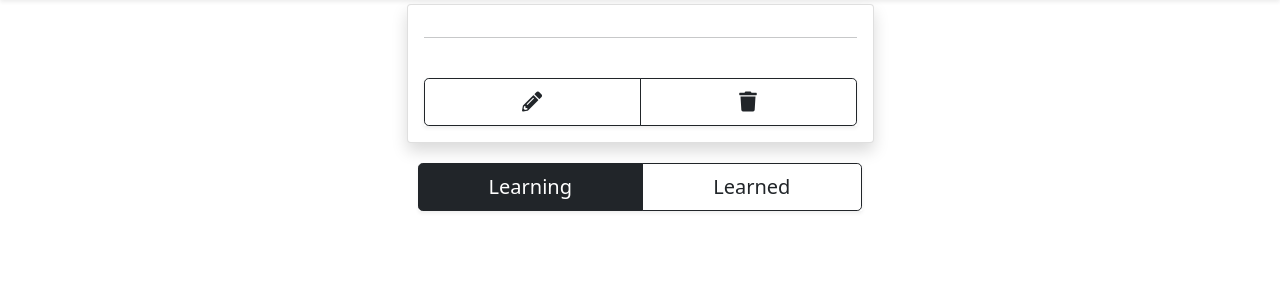
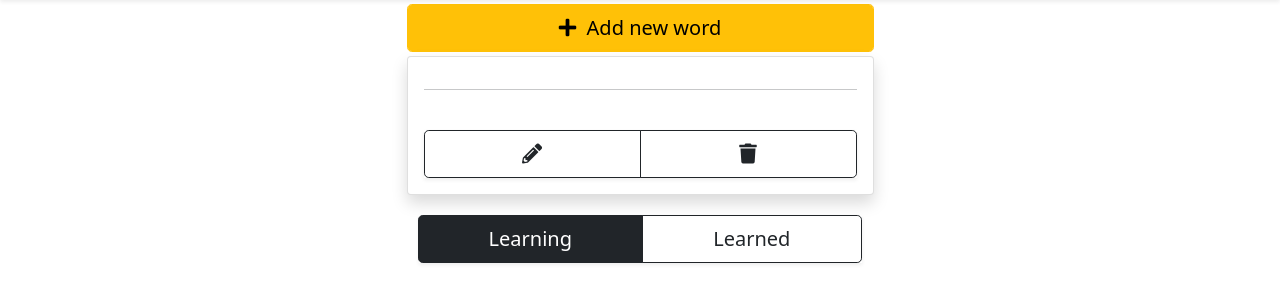
Before and after one commit to gasci/german-words, a Flask app: template templates/word.html in a window 1280 px wide. Shown: the part 64-367 px from the top of the page. Run offline with Flask 2, Linux system fonts and the light colour scheme; the template is opened without the code that fills it, so the values that code supplies are empty; the visitor is signed in with stand-in values (Sample User, id 1); some libraries are stand-ins or nearby versions.

Commit message:
legen.......dary

```diff
--- a/app.py
+++ b/app.py
@@ -246,16 +246,18 @@ class WordView(FlaskView):
     def add_update_word(self):
         user_id = session["user_id"]
         word_id = request.args.get("word_id")
-        word = request.args.get("word")
+        word = request.args.get("word", False)
         artikel = request.args.get("artikel", "")
         plural = request.args.get("plural", "")
         type = request.args.get("type")
         sentence = request.args.get("sentence")
+        difficulty = request.args.get("difficulty", 1)
         sentence_eng = request.args.get("sentence_eng")
         pronunciation = request.args.get("pronunciation")
         update = request.args.get("update", False)
 
-        print(word_id)
+        if update == "false":
+            update = False
 
         new_word = {
             "word": word,
@@ -264,28 +266,35 @@ class WordView(FlaskView):
             "sentence": sentence,
             "sentence_eng": sentence_eng,
             "pronunciation": pronunciation,
+            "difficulty": difficulty,
         }
+
 
         if type == "noun":
             new_word["artikel"] = artikel
             new_word["plural"] = plural
 
         if word and type:
-            db.add_update_word(word_id, new_word)
+            db.add_update_word(word_id, new_word, update)
+
+            message = "Updated database"
 
             if update:
+                message = "Updated database"
+
+            if word:
                 return (
-                    json.dumps({"success": True}),
+                    json.dumps({"success": True, "message": message}),
                     200,
                     {"ContentType": "application/json"},
                 )
+            else:
+                return (
+                    json.dumps({"success": False, "message": "No word entered"}),
+                    400,
+                    {"ContentType": "application/json"},
+                )
 
-            types = db.list_types()
-            return render_template(
-                "index.html",
-                types=types,
-                message="Updated database",
-            )
         else:
             types = db.list_types()
             return render_template("index.html", types=types, message="Incorrect input")
@@ -296,7 +305,7 @@ class WordView(FlaskView):
         word_dict = db.get_word(word_id)
         types = db.list_types()
         return render_template(
-            "index.html", types=types, word_dict=word_dict, word_id=word_id
+            "index.html", types=types, word_dict=word_dict, word_id=word_id, update=True
         )
 
     @login_required
@@ -320,11 +329,20 @@ class WordView(FlaskView):
             return render_template("index.html", types=types, message="No words")
 
     @login_required
+    def get_words_without_sentence(self):
+        words = db.get_words_without_sentence()
+
+        if len(words) > 0:
+            return render_template("words.html", words=words, type="Add sentence")
+        else:
+            types = db.list_types()
+            return render_template("index.html", types=types, message="No words")
+
+    @login_required
     def get_counts(self):
         type = request.args.get("type", False)
         counts = db.count_words(type)
         return counts, 200
-
 
 
 views = [MainView, WordView, AuthView]
--- a/classes/server.py
+++ b/classes/server.py
@@ -19,6 +19,7 @@ class Server:
         ] = lambda var_list: self.word_text_color_fixer(var_list)
         self.app.jinja_env.filters["str"] = lambda u: str(u)
         self.app.jinja_env.filters["len"] = lambda u: len(u)
+        self.app.jinja_env.filters["cap"] = lambda u: u.capitalize()
 
         csrf = CSRFProtect()
         csrf.init_app(self.app)
--- a/templates/snippets/add_update.html
+++ b/templates/snippets/add_update.html
@@ -1,5 +1,5 @@
 <div class="mt-1">
-    {% if not word_dict %}
+    {% if not update %}
     <h5>Add new word:</h5>
     <form class="d-flex" action="{{ url_for('WordView:add_update_word') }}">
         <label class="w-100 mt-2">
@@ -12,7 +12,7 @@
             </div>
 
             <div class="input-group mb-3 shadow-sm">
-                <input type="text" class="form-control" name="word" placeholder="Word" required value="">
+                <input id="word-name" type="text" class="form-control" name="word" placeholder="Word" required value="">
             </div>
 
             <div class="plural-input input-group mb-3 shadow-sm">
@@ -32,13 +32,14 @@
             </div>
 
             <div class="input-group shadow">
-                <button type="submit" class="btn-lg btn btn-warning w-100"><i
+                <button type="button" onclick="upsertWord(false)" class="btn-lg btn btn-warning w-100"><i
                         class="fas fa-plus"></i>&nbsp;&nbsp;Add</button>
             </div>
+            <button type="button" data-bs-dismiss="modal" class="btn-lg btn btn-danger w-100 mt-1">Close</button>
         </label>
     </form>
     {% endif %}
-    {% if word_dict %}
+    {% if update %}
     <h5>Update a word:</h5>
     <form class="d-flex" action="{{ url_for('AuthView:update_password_auth') }}">
         <label class="w-100 mt-2">
@@ -77,9 +78,10 @@
             </div>
 
             <div class="input-group shadow">
-                <button type="button" onclick="updateWord()" class="btn-lg btn btn-warning w-100"><i
+                <button type="button" onclick="upsertWord(true)" class="btn-lg btn btn-warning w-100"><i
                         class="fas fa-save"></i>&nbsp;&nbsp;Update</button>
             </div>
+            <button type="button" onclick="window.location.href = document.referrer;" class="btn-lg btn btn-danger w-100 mt-1">Close</button>
         </label>
     </form>
     {% endif %}
@@ -100,9 +102,45 @@
             }
         });
     })
+
+    upsertWord = (update = false) => {
+
+        data = {
+            "word": $("#word-name").val(),
+            "plural": $("[name='plural']").val(),
+            "sentence": $("[name='sentence']").val(),
+            "sentence_eng": $("[name='sentence_eng']").val(),
+            "pronunciation": $("[name='pronunciation']").val(),
+            "type": $("#type-select").val(),
+            "artikel": $("[name='artikel']").val(),
+            "update": update
+        }
+
+        "{% if update %}"
+        data['word_id'] = "{{word_dict['_id']}}";
+        data['difficulty'] = "{{word_dict['difficulty']}}";
+        console.log("{{word_dict['difficulty']}}")
+        "{% endif %}"
+
+        $.ajax({
+            url: `{{url_for('WordView:add_update_word')}}`,
+            type: "GET",
+            dataType: 'json',
+            contentType: "application/json",
+            data: data,
+            success: () => {
+                if (update) {
+                    window.location.href = document.referrer;
+                } else {
+                    addWordModal()
+                }
+
+            }
+        })
+    }
 </script>
 
-{% if word_dict %}
+{% if update %}
 <script>
     $(() => {
         $("#type-select").val("{{word_dict['type']}}");
@@ -114,33 +152,5 @@
             $("#artikel-select").val("{{word_dict['artikel']}}");
         }
     })
-
-    updateWord = () => {
-
-        // console.log($("[name='word']").val())
-
-        $.ajax({
-            url: `{{url_for('WordView:add_update_word')}}`,
-            type: "GET",
-            dataType: 'json',
-            contentType: "application/json",
-            data: {
-                "word": $("#word-name").val(),
-                "word_id": "{{word_dict['_id']}}",
-                "plural": $("[name='plural']").val(),
-                "sentence": $("[name='sentence']").val(),
-                "sentence_eng": $("[name='sentence_eng']").val(),
-                "pronunciation": $("[name='pronunciation']").val(),
-                "type": $("[name='type']").val(),
-                "artikel": $("[name='artikel']").val(),
-                "update": 1
-            },
-            success: () => {
-                history.back(1);
-            }
-        })
-    }
-
-
 </script>
 {% endif %}
--- /dev/null
+++ b/templates/snippets/add_update_button.html
@@ -0,0 +1,21 @@
+<button onclick="addWordModal()" class="form-control btn-lg  btn btn-warning mb-1"><i
+        class="fas fa-plus"></i>&nbsp;&nbsp;Add new word</button>
+
+<div class="modal fade" id="add-word-modal" data-bs-backdrop="static" data-bs-keyboard="false" tabindex="-1"
+    aria-labelledby="staticBackdropLabel" aria-hidden="true">
+    <div class="modal-dialog">
+        <div class="modal-content">
+            <div class="modal-body">
+                {% include 'snippets/add_update.html' %}
+            </div>
+        </div>
+    </div>
+</div>
+
+<script src="https://ajax.googleapis.com/ajax/libs/jquery/3.6.0/jquery.min.js"></script>
+
+<script>
+    addWordModal = () => {
+        $('#add-word-modal').modal("toggle")
+    }
+</script>
--- a/templates/word.html
+++ b/templates/word.html
@@ -78,6 +78,7 @@
 <div class="row justify-content-md-center">
     <div class="col-sm-12 col-md-6 col-lg-5 p-1">
 
+        {% include 'snippets/add_update_button.html' %}
 
         <div class="card shadow p-3 {{[word_dict['artikel'], word_dict['type']]|word_background}}">
             <div onclick="showCard()">
@@ -105,7 +106,7 @@
                 </div>
             </div>
             <div class="input-group mt-4 shadow-sm">
-                <button onclick="location.href=`{{url_for('WordView:update_word_redirect', word_id=word_dict['_id'])}}`"
+                <button onclick="location.href=`{{url_for('WordView:update_word_redirect', update=True, word_id=word_dict['_id'])}}`"
                     class="text-dark btn btn-outline-dark bg-white form-control btn-lg"><i
                         class="fas fa-pencil-alt"></i></button>
                 <button id="word-card-open-button"
```
Also changed, not shown: classes/mongo.py (+21 -4 lines), templates/index.html (+19 -16 lines), templates/words.html (+6 -11 lines).
